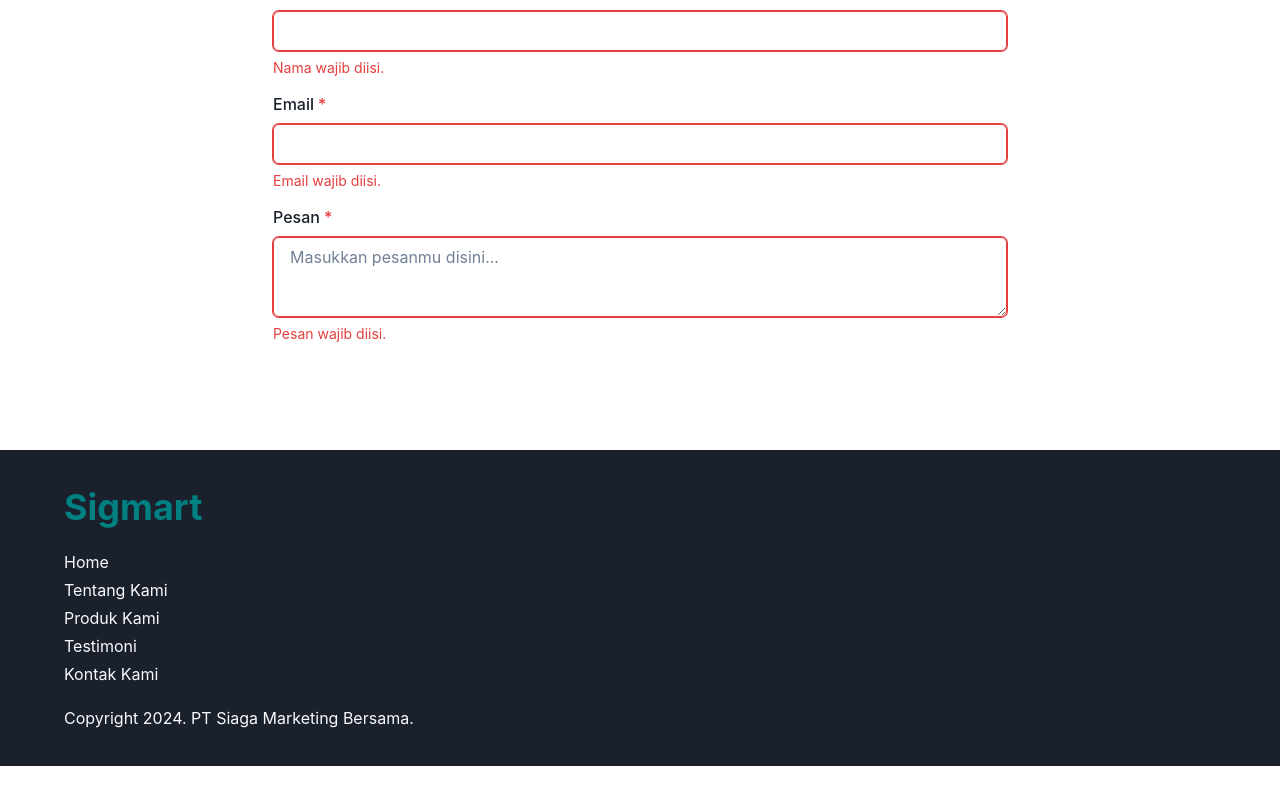
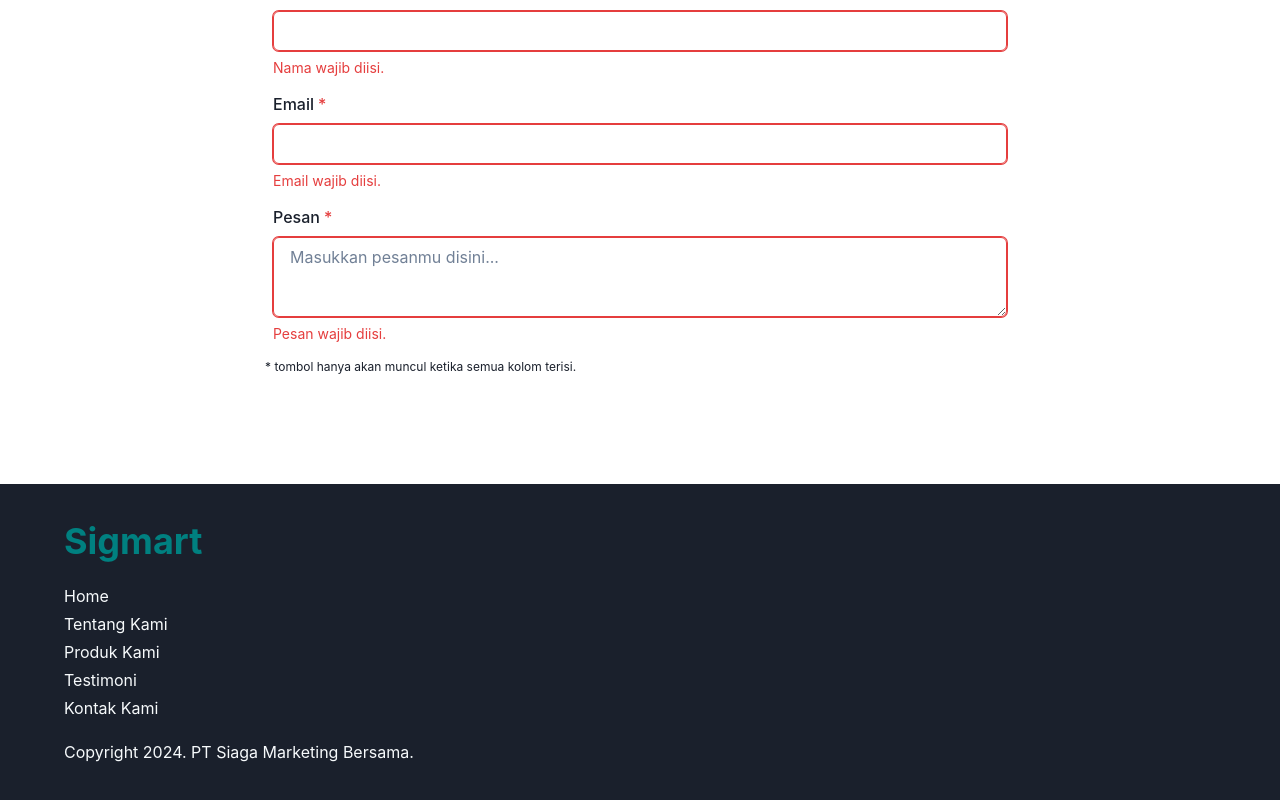
Before and after one commit to kontolkuda01/DOA-sound-system, a React (Vite) app: page / in a window 1280 px wide. Shown: the part 2818-3618 px from the top of the page. Before the commit the page ends 3584 px from the top, so only its background shows below. Built offline with nearby package versions, Linux system fonts and the light colour scheme.

Commit message:
caption on form

```diff
--- a/src/sections/Contact.jsx
+++ b/src/sections/Contact.jsx
@@ -128,6 +128,10 @@ export default function Contact() {
                 Bersihkan
               </Button>
             )}
+
+            <Text fontSize="xs" my={2} color="gray.800">
+              * tombol hanya akan muncul ketika semua kolom terisi.
+            </Text>
           </Box>
         </Flex>
       </Flex>
```
